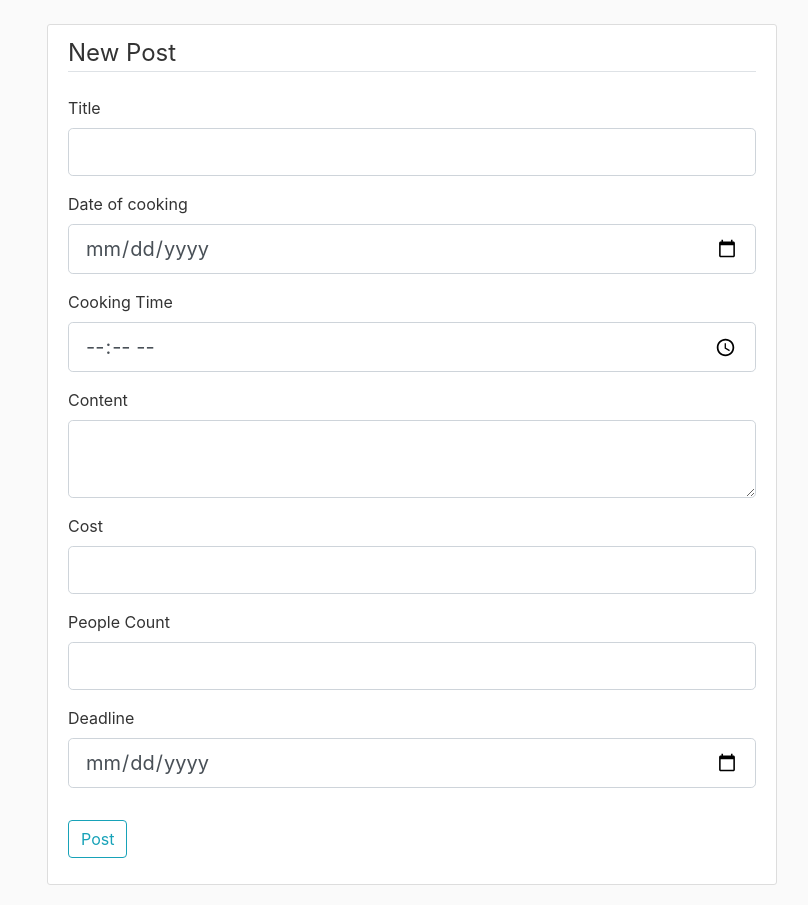
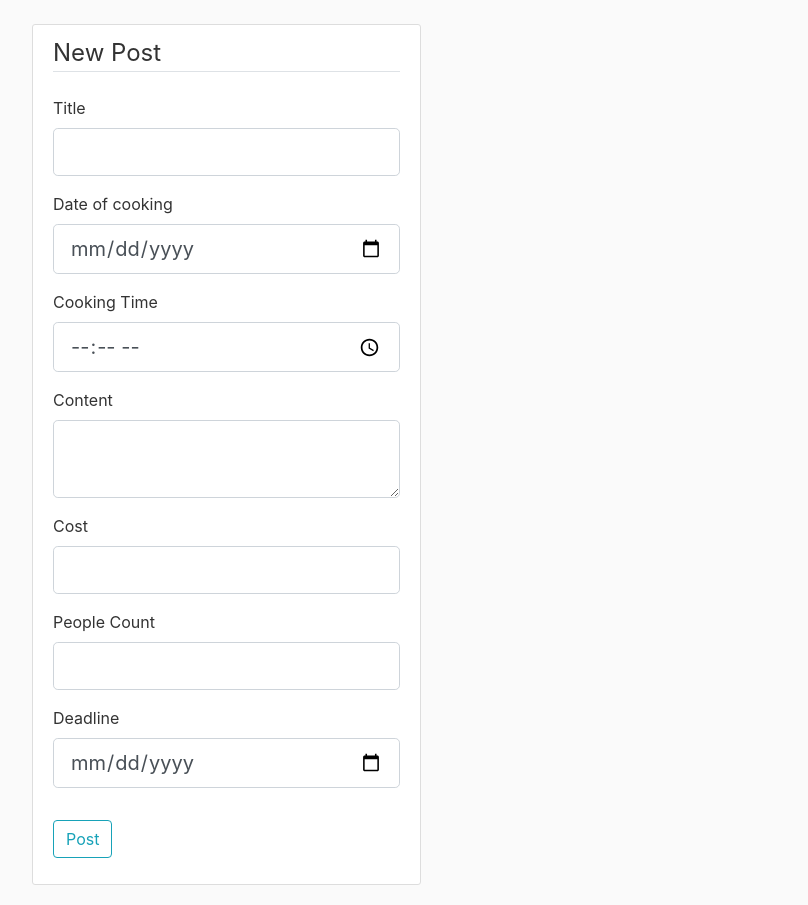
Before and after one commit to krishna2793/Bachelor_Kitchen, a Flask app: page /post/new in a window 1280 px wide. Shown: the part 56-961 px from the top of the page, without its empty margins (38-846 px from the left). Run offline with Flask 2, Linux system fonts and the light colour scheme; the visitor is signed in with stand-in values (Sample User, id 1); data comes from the database, SQL or seed files in the repository; some libraries are stand-ins or nearby versions.

Commit message:
UI changes

```diff
--- a/bachelor_kitchen/templates/layout.html
+++ b/bachelor_kitchen/templates/layout.html
@@ -45,7 +45,7 @@
   </header>
   <main role="main" class="container">
     <div class="row">
-      <div class="col-md-8">
+<!--      <div class="col-md-8">-->
         {% with messages = get_flashed_messages(with_categories=true) %}
           {% if messages %}
             {% for category, message in messages %}
@@ -56,7 +56,7 @@
           {% endif %}
         {% endwith %}
         {% block content %}{% endblock %}
-      </div>
+<!--      </div>-->
 <!--      {% if current_user.is_authenticated %}-->
 <!--      <div class="col-md-4">-->
 <!--        <div class="content-section">-->
```
